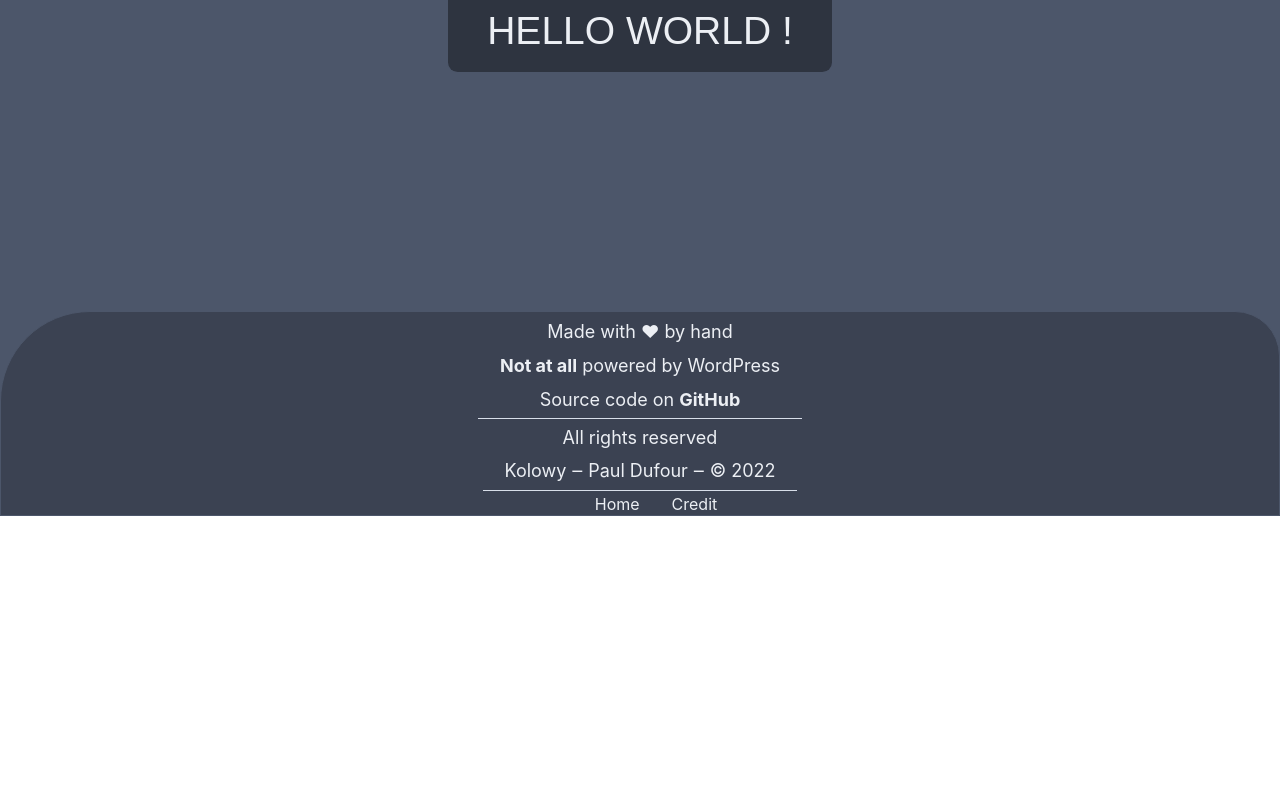
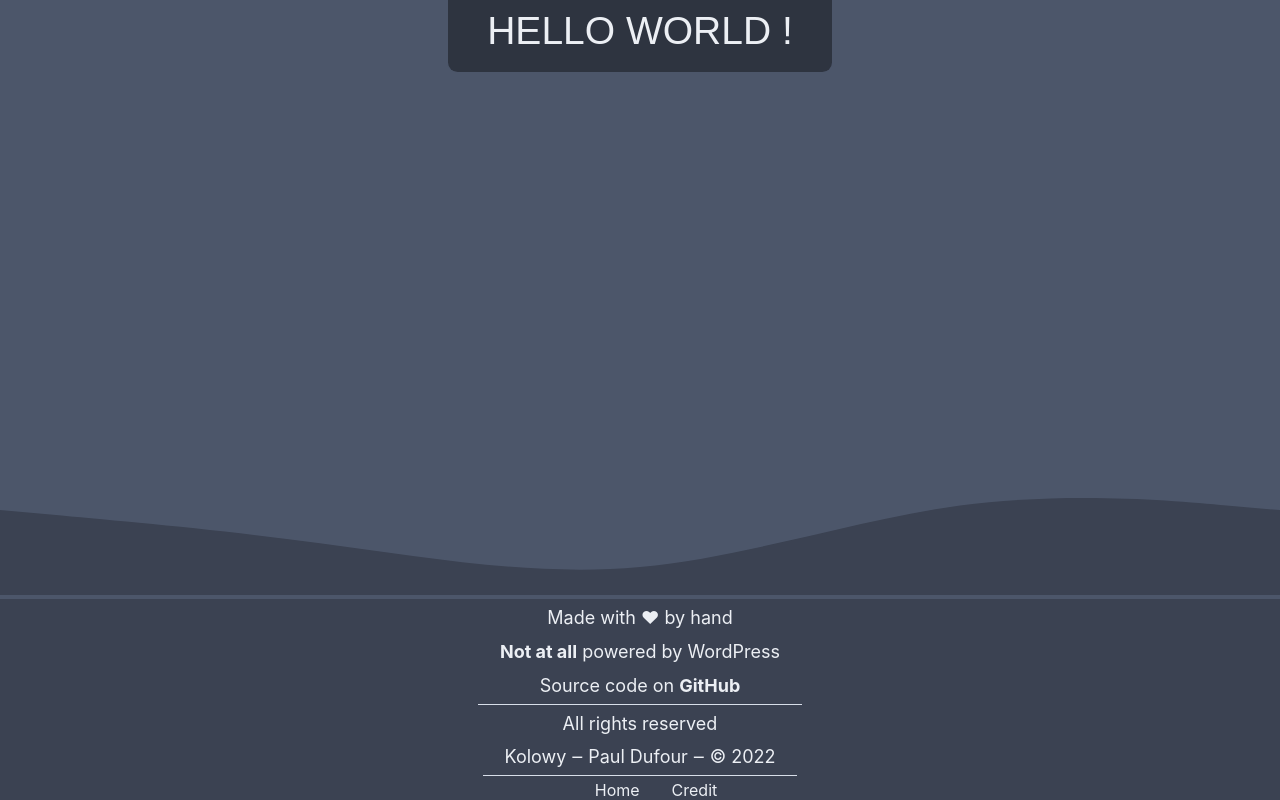
Before and after one commit to kolowy/S2VRweb, a React (Create React App) app: page / in a window 1280 px wide. Shown: the part 606-1406 px from the top of the page. Before the commit the page ends 1122 px from the top, so only its background shows below. Built offline with nearby package versions, Linux system fonts and the light colour scheme.

Commit message:
[ADD] wave footer

```diff
--- a/src/css/header.css
+++ b/src/css/header.css
@@ -100,8 +100,21 @@
 
 /* -------------- menu actif -------------- */
 /* TOFIX: list menu place */
+@keyframes down-header {
+    0% {
+        width: 100%;
+        height: 10%;
+        transform-origin: top;
+    }
+    100% {
+        width: 100%;
+        height: 100%;
+        transform-origin: top;
+    }
+}
 .App-header.active
 {
+    animation: down-header 0.5s ease-in-out;
     width: 100%;
     height: 100%;
     position: fixed;
@@ -136,13 +149,13 @@
     display: flex;
     flex-direction: column;
     width: 100%;
-    margin-top: 10vmax;
+    margin-top: 20vmin;
     align-items: center;
     padding-bottom: 0;
     list-style: none;
     animation: down 1s ease 0s 1 normal forwards;
 }
-
+/* a changer */
 .App-header.active .App-header-content
 {
     display: flex;
@@ -152,8 +165,9 @@
     margin-top: 0;
     padding-bottom: 0;
     list-style: none;
-    animation: myAnim 1s ease 0s 1 normal forwards;
+    animation: down 1s ease 0s 1 normal forwards;
 }
+
 
 
 .App-header.active .App-header-title
@@ -190,15 +204,15 @@
 
 
 /* ------------ Footer ---------------*/
-/* faire une transition entre les pages en vague */
+.App-footer {
+    margin: 0;
+    padding: 0;
+}
 .App-footer-copyright
 {
     background-color: var(--color-footer);
     color: var(--color-text);
-    border: solid 1px var(--color-background);
-    border-radius: 90px 45px 0 0;
-    padding: 0.1em;
-    margin-top: em;
+    margin-top: 0;
     text-align: center;
     display: flex;
     flex-direction: column;
--- a/src/js/App.js
+++ b/src/js/App.js
@@ -5,7 +5,7 @@ import React from 'react'
 class App extends React.Component {
   render() {
     return (
-      <div className="App">
+      <div className="App-content">
         <h1>Hello World</h1>
         <h2>Le site n'est absolument pas fini, reviens plus tard &hearts;</h2>
         <p>Paul Dufour</p>
--- a/src/js/component/footer.js
+++ b/src/js/component/footer.js
@@ -6,6 +6,9 @@ class Footer extends Component {
     render() {
         return (
             <footer className="App-footer">
+                <svg xmlns="http://www.w3.org/2000/svg" viewBox="0 0 1440 320">
+  <path fill="#3B4252" fill-opacity="1" d="M0,224L60,229.3C120,235,240,245,360,261.3C480,277,600,299,720,288C840,277,960,235,1080,218.7C1200,203,1320,213,1380,218.7L1440,224L1440,320L1380,320C1320,320,1200,320,1080,320C960,320,840,320,720,320C600,320,480,320,360,320C240,320,120,320,60,320L0,320Z"></path>
+</svg>
                 <div className='App-footer-copyright'>
                     <div className='App-footer-name'>
                         <p>Made with <b>&hearts;</b> by hand</p>
--- a/src/js/component/header.js
+++ b/src/js/component/header.js
@@ -33,12 +33,6 @@ class Header extends React.Component {
         const header = document.querySelector('.App-header');
         if (header.classList.contains('active')) {
             header.classList.remove('active');
-            /* add un tag et l'enlever 1s après */
-            header.classList.add('disactive');
-            setTimeout(() => {
-                /* coté css a set */
-                header.classList.remove('disactive');
-            }, 1000);
         } else {
             header.classList.add('active')
         }
```
